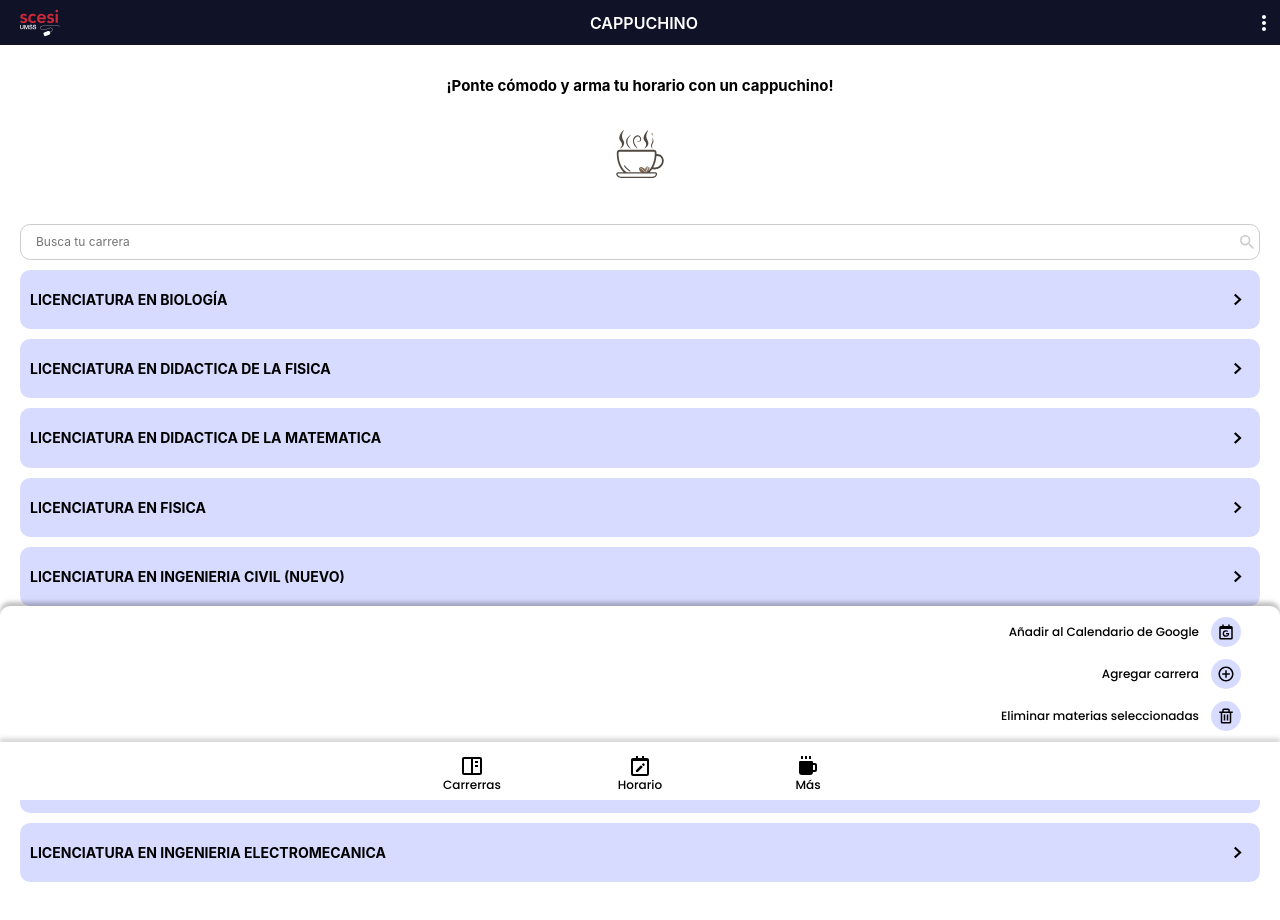
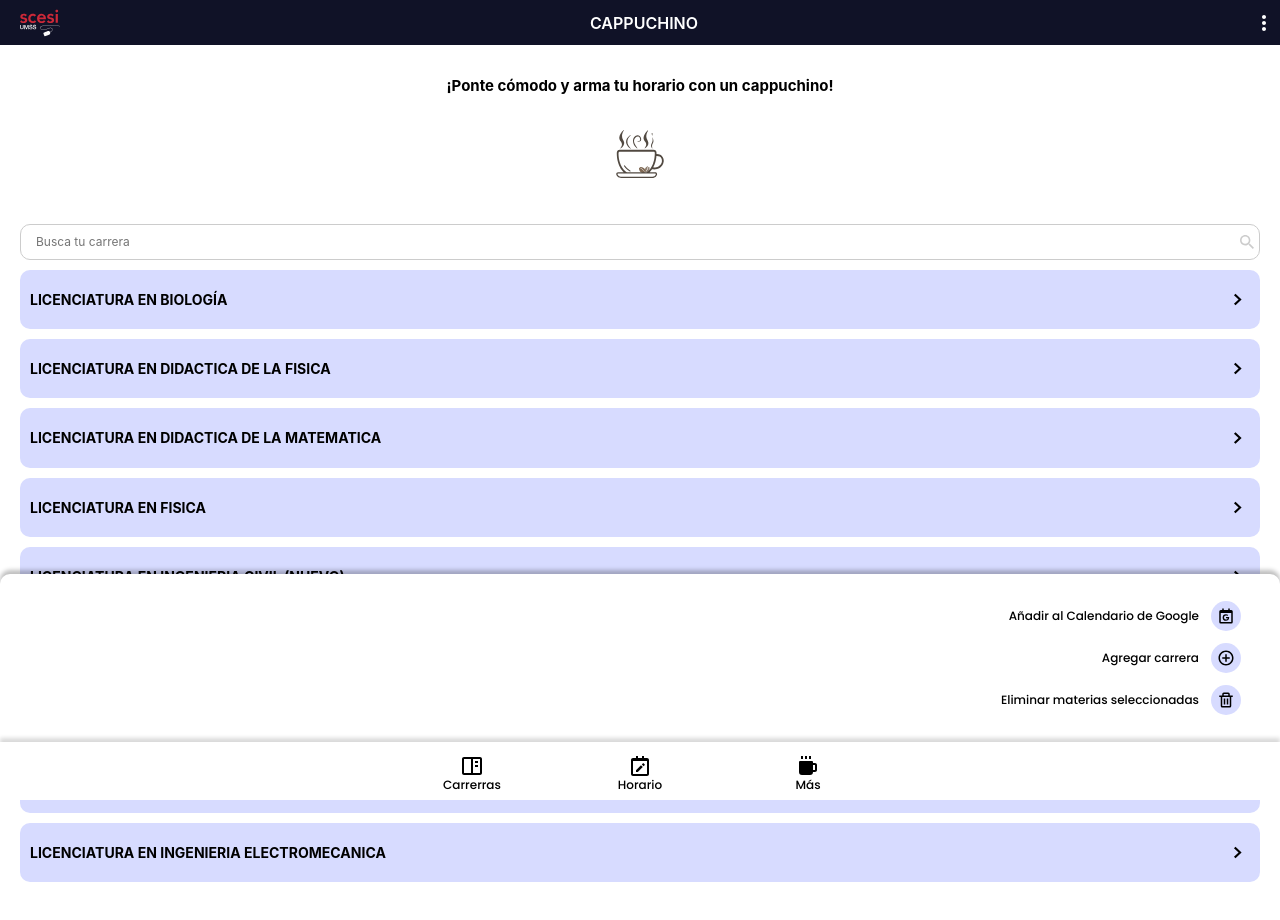
Before and after one commit to scesi/cappuccino-app, a React (Vite) app: page / in a window 1280 px wide. Both pictures are taken after a click on the button "Más". Shown: the top 920 px of the page. Built offline with nearby package versions, Linux system fonts and the light colour scheme.

Commit message:
Add nav bottom bar tests

```diff
--- a/src/shared/ui/nav-bottom-bar/navbar-options-menu/navbar-options-menu.module.css
+++ b/src/shared/ui/nav-bottom-bar/navbar-options-menu/navbar-options-menu.module.css
@@ -33,6 +33,11 @@
   padding: 10px;
   margin-right: 23px;
   gap: 10px;
+  list-style: none;
+}
+
+.body li {
+  width: 100%;
 }
 
 .buttonOption {
--- a/src/shared/ui/nav-bottom-bar/navbar-options-menu/navbar-options-menu.tsx
+++ b/src/shared/ui/nav-bottom-bar/navbar-options-menu/navbar-options-menu.tsx
@@ -11,16 +11,18 @@ export const NavbarOptionsMenu = ({ isDropdownOpen = false }: Props) => {
     <div
       className={`${styles.dropdownOptions} ${isDropdownOpen ? styles.dropdownEnter : styles.dropdownExit}`}
     >
-      <div className={styles.body}>
+      <ul className={styles.body} role="menu">
         {options.map((option) => (
-          <button key={option.id} className={styles.buttonOption}>
-            {option.label}
-            <span className={styles.icon}>
-              <option.icon />
-            </span>
-          </button>
+          <li key={option.id}>
+            <button className={styles.buttonOption}>
+              {option.label}
+              <span className={styles.icon}>
+                <option.icon />
+              </span>
+            </button>
+          </li>
         ))}
-      </div>
+      </ul>
     </div>
   )
 }
```
Also changed, not shown: 1 other file (tests, documents, lock files or other folders).
